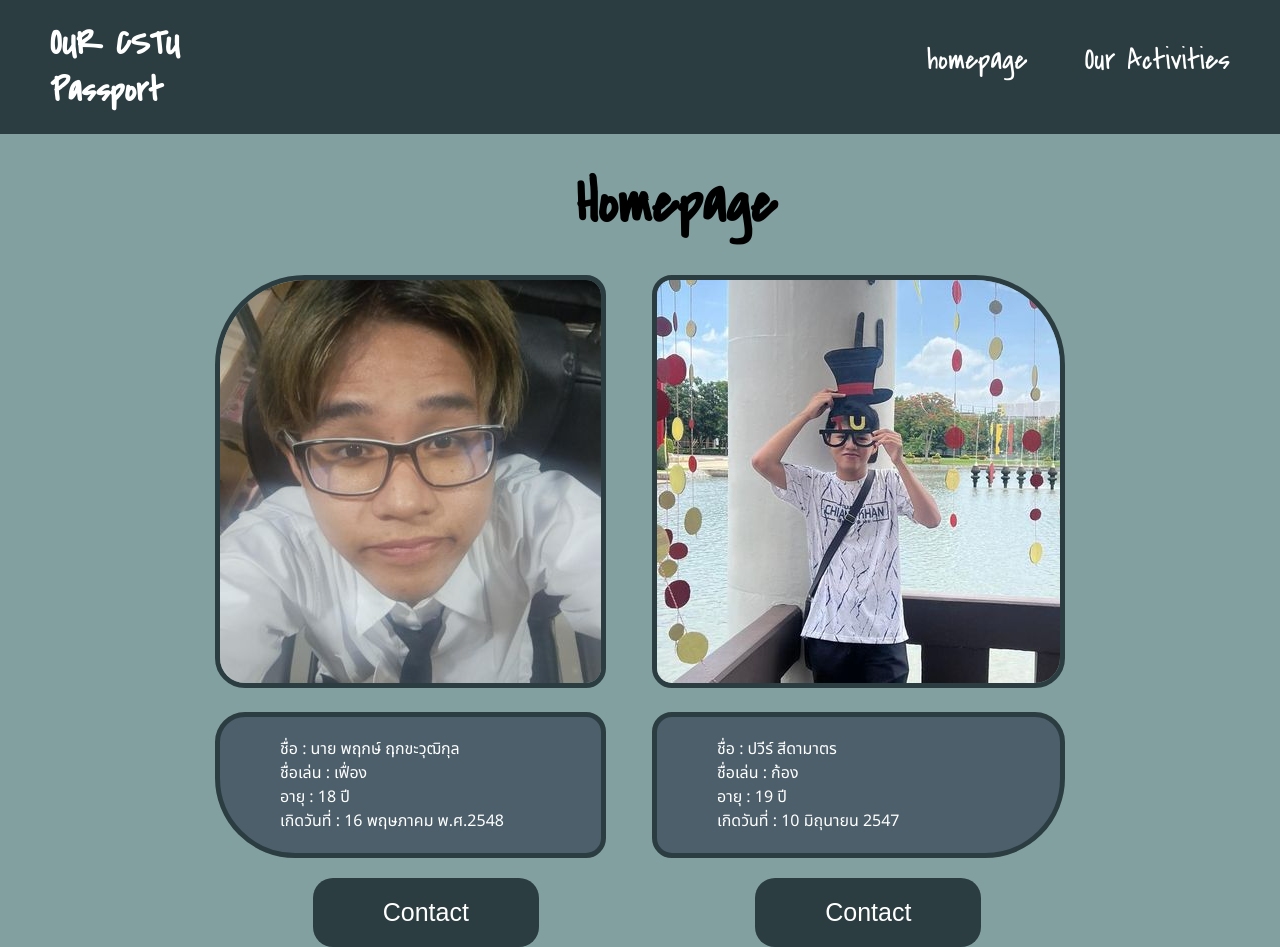
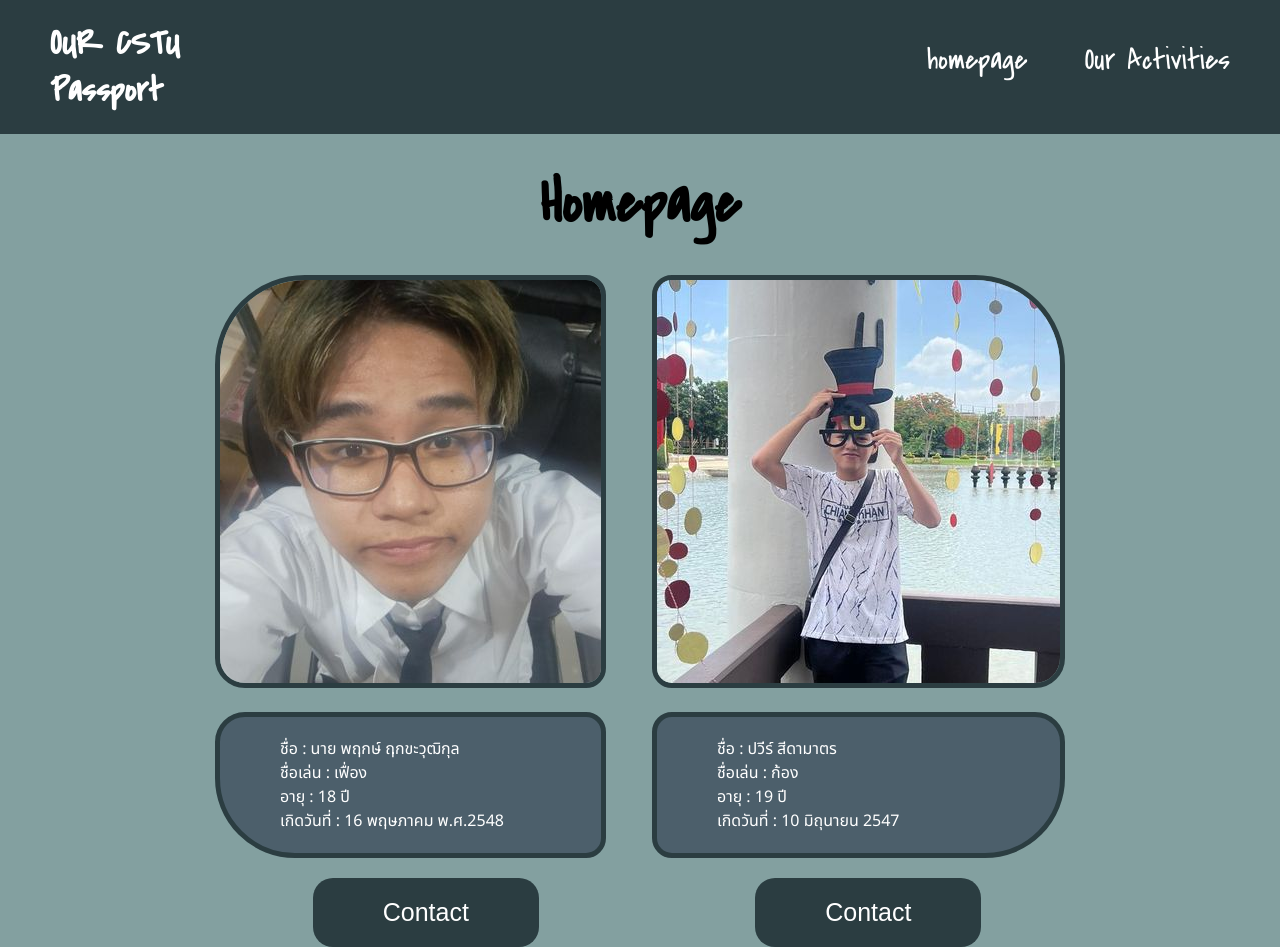
Before and after one commit to Pawee77/CS100-project-G01, a plain HTML site: page index.html in a window 1280 px wide. Drawn offline with Linux system fonts and the light colour scheme.

Commit message:
fix topic

```diff
--- a/homepage.css
+++ b/homepage.css
@@ -12,11 +12,11 @@ body{
 
 .topic{
     margin: auto ;
-    width: 10%;
     font-size:30px;
     padding:30px 0;
     color:black;
     font-family: 'Covered By Your Grace', cursive;
+    text-align: center;
 }
 
 /*ข้อมูล */
```
